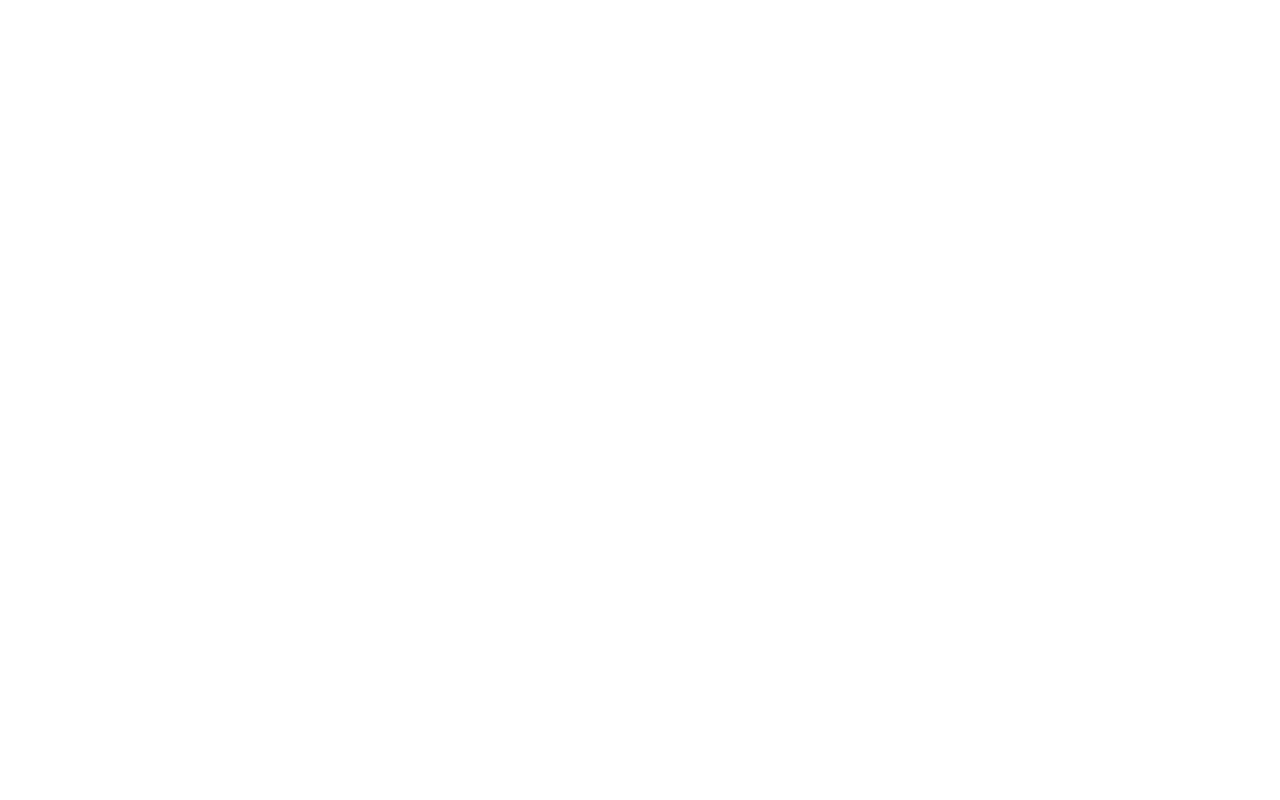
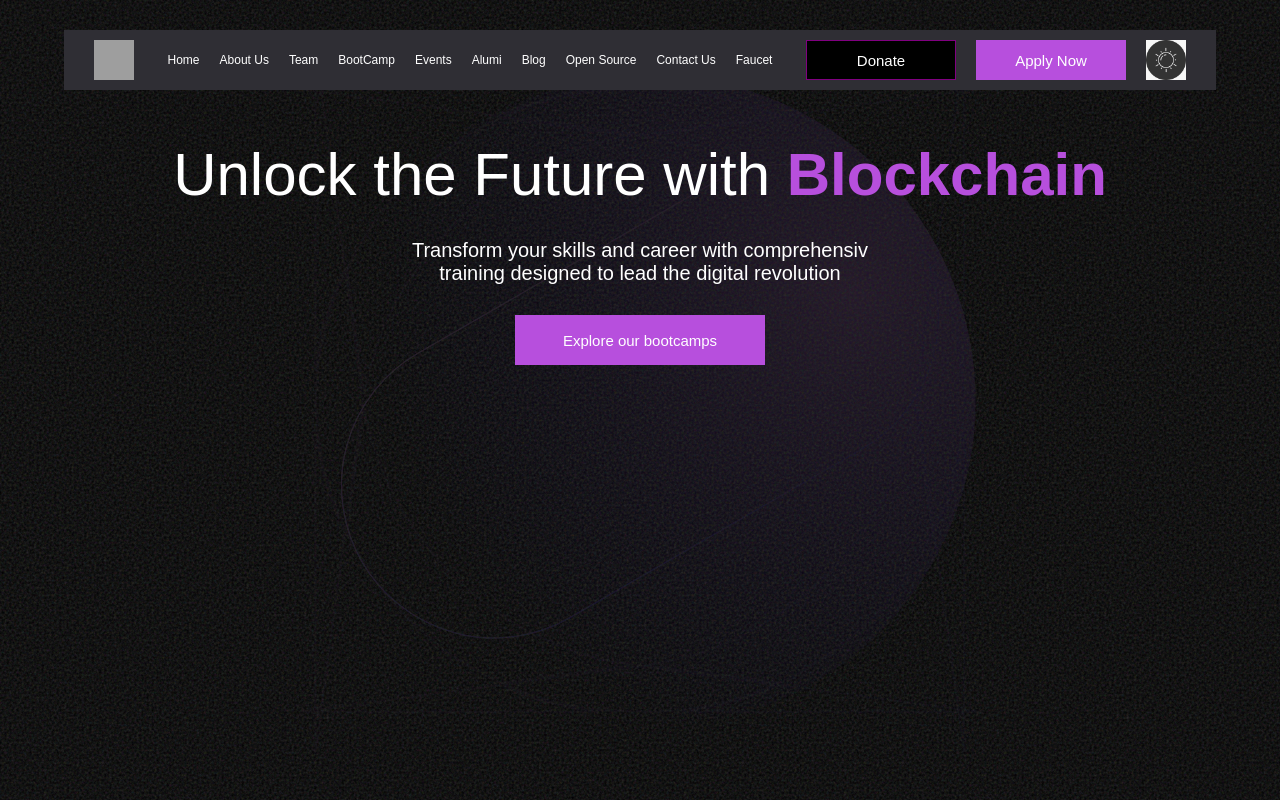
Before and after one commit to JohnMabas/BlockfuseLabs-clone, a plain HTML site: page index.html in a window 1280 px wide. Drawn offline with Linux system fonts and the light colour scheme; grey boxes are pictures that could not be loaded.

Commit message:
added some content

```diff
--- a/index.html
+++ b/index.html
@@ -1,12 +1,51 @@
 <!DOCTYPE html>
 <html lang="en">
+
 <head>
     <meta charset="UTF-8">
     <meta name="viewport" content="width=device-width, initial-scale=1.0">
-    <title>BlockfuseLabs-HomePage</title>
+    <title>Blockfuse labs-HomePage</title>
+    <link rel="icon" href="https://blockfuselabs.com/assets/blockfuse-logo-BgIWHfHT.png">
     <link rel="stylesheet" href="style.css">
 </head>
+
 <body>
+    <main>
+        <section>
+            <div class="hero">
+                <nav class="nav-bar">
+                    <img src="https://blockfuselabs.com/assets/blockfuse-logo-BgIWHfHT.png" alt="">
 
+                    <ul>
+                        <li><a href="">Home</a></li>
+                        <li><a href="">About Us</a></li>
+                        <li><a href="">Team</a></li>
+                        <li><a href="">BootCamp</a></li>
+                        <li><a href="">Events</a></li>
+                        <li><a href="">Alumi</a></li>
+                        <li><a href="">Blog</a></li>
+                        <li><a href="">Open Source</a></li>
+                        <li><a href="">Contact Us</a></li>
+                        <li><a href="">Faucet</a></li>
+                    </ul>
+                    <div class="nav-btn">
+                        <button id="nav-btn1">Donate</button>
+                        <button id="nav-btn2">Apply Now</button>
+                        <img src="images/img-icon.jpeg" alt="">
+
+                    </div>
+                </nav>
+
+                <div class="hero-unlock">
+                    <h1>Unlock the Future with <strong style="color: #B74FDD;"> Blockchain</strong></h1>
+                    <p>Transform your skills and career with comprehensiv <br> training designed to lead the digital revolution
+
+                    </p>
+                    <button id="hero-unlock-btn">Explore our bootcamps</button>
+                </div>
+            </div>
+        </section>
+    </main>
 </body>
+
 </html>
--- a/style.css
+++ b/style.css
@@ -0,0 +1,114 @@
+*{
+    margin: 0;
+    padding: 0;
+    box-sizing: border-box;
+}
+
+body {
+    background: url(images/blockfuse-bg_img.svg), black;
+    background-repeat: no-repeat;
+    background-position: center;
+    height: 100vh;
+    width: 100%;
+    font-family: sans-serif;
+}
+
+.hero {
+    width: 100%;
+    height: 100vh;
+    background: linear-gradient(rgba(0,0,0,0.8), rgba(0,0,0,0.8)), url(images/backgroud-send.svg);
+    position: relative;
+}
+
+.nav-bar img {
+    width: 40px;
+    height: 40px;
+}
+
+.nav-bar {
+    display: flex;
+    justify-content: space-between;
+    width: 90%;
+    justify-self: center;
+    background-color: #2F2E34;
+    position: sticky;
+    top: 30px;
+    height: 60px;
+    align-items: center;
+    padding: 0 30px;
+}
+
+.nav-bar ul {
+    display: flex;
+    list-style-type: none;
+
+}
+
+.nav-bar li {
+    padding: 0 10px;
+    font-size: 12px;
+
+}
+
+.nav-bar a {
+    text-decoration: none;
+    color: white;
+}
+
+.nav-btn {
+    display: flex;
+    gap: 20px;
+}
+
+#nav-btn1 {
+    width: 150px;
+    height: 40px;
+    background-color: black;
+    color: white;
+    border: 1px solid purple;
+    font-size: 15px;
+}
+
+#nav-btn2 {
+    width: 150px;
+    height: 40px;
+    background-color: #B74FDD;
+    color: white;
+    border: none;
+    font-size: 15px;
+}
+
+#nav-btn img {
+    position: relative;
+    top: 1px;
+}
+
+.hero-unlock {
+    position: relative;
+    top: 80px;
+    display: flex;
+    flex-direction: column;
+    align-items: center;
+    text-align: center;
+    gap: 30px;
+    color: white;
+    font-family: sans-serif;
+}
+
+.hero-unlock h1 {
+    font-size: 60px;
+    font-weight: lighter;
+}
+
+.hero-unlock p {
+    font-size: 20px;
+}
+
+#hero-unlock-btn {
+    width: 250px;
+    height: 50px;
+    background-color: #B74FDD;
+    color: white;
+    border: none;
+    font-size: 15px;
+}
```
Also changed, not shown: images/backgroud-send.svg (added), images/blockfuse-bg_img.svg (added), images/img-icon.jpeg (added), images/pic1.svg (added), images/pic2.png (added).
